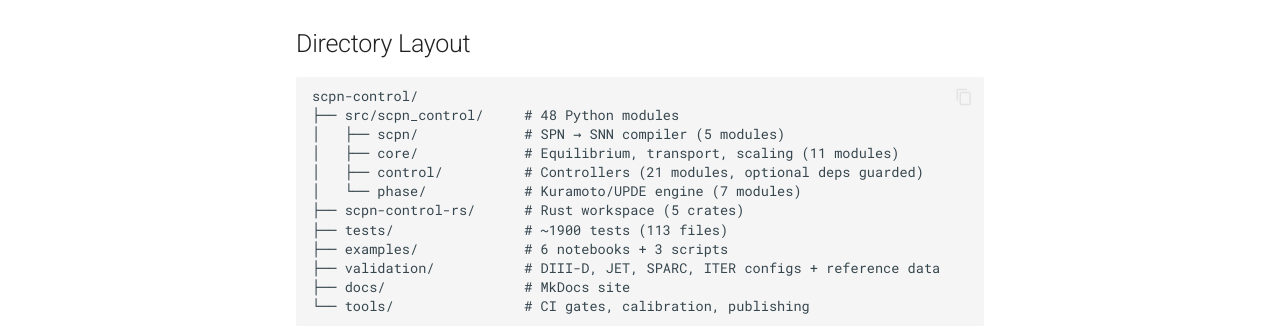
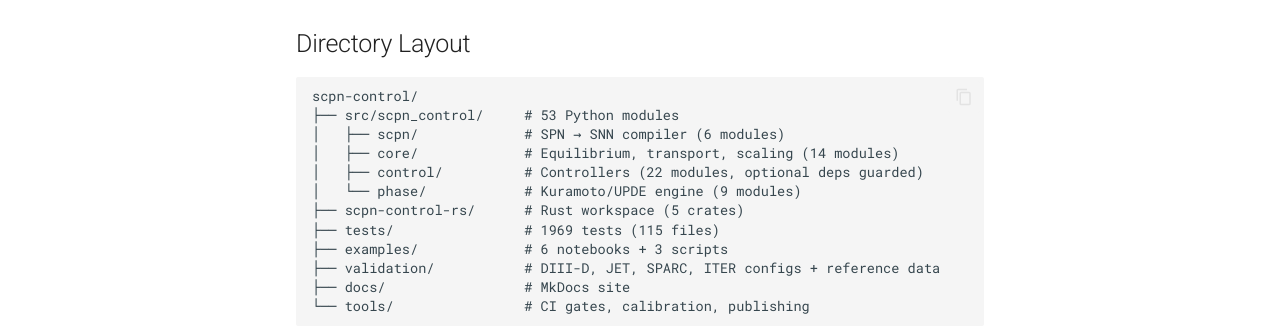
Before and after one commit to anulum/scpn-control, an MkDocs documentation site: the page built from docs/architecture.md, in a window 1280 px wide and 900 px high, scrolled down 807 px. Shown: the part 505-832 px from the top of the window. Built offline with MkDocs 1.6.1 and Material for MkDocs 9.7.7, drawn with Linux system fonts in a browser that asks for light colours; comment, search, counter and statistics services are not loaded.

Commit message:
docs: update stale counts across README, architecture, pitch, contributing
Co-Authored-By: Claude Opus 4.6 <noreply@anthropic.com>

````diff
--- a/docs/architecture.md
+++ b/docs/architecture.md
@@ -106,13 +106,13 @@ sequenceDiagram
 
 ```
 scpn-control/
-├── src/scpn_control/     # 48 Python modules
-│   ├── scpn/             # SPN → SNN compiler (5 modules)
-│   ├── core/             # Equilibrium, transport, scaling (11 modules)
-│   ├── control/          # Controllers (21 modules, optional deps guarded)
-│   └── phase/            # Kuramoto/UPDE engine (7 modules)
+├── src/scpn_control/     # 53 Python modules
+│   ├── scpn/             # SPN → SNN compiler (6 modules)
+│   ├── core/             # Equilibrium, transport, scaling (14 modules)
+│   ├── control/          # Controllers (22 modules, optional deps guarded)
+│   └── phase/            # Kuramoto/UPDE engine (9 modules)
 ├── scpn-control-rs/      # Rust workspace (5 crates)
-├── tests/                # ~1900 tests (113 files)
+├── tests/                # 1969 tests (115 files)
 ├── examples/             # 6 notebooks + 3 scripts
 ├── validation/           # DIII-D, JET, SPARC, ITER configs + reference data
 ├── docs/                 # MkDocs site
````
Also changed, not shown: CONTRIBUTING.md (+1 -1 lines), README.md (+3 -3 lines), docs/pitch.md (+2 -2 lines), docs/use_cases.md (+1 -1 lines), .zenodo.json.
